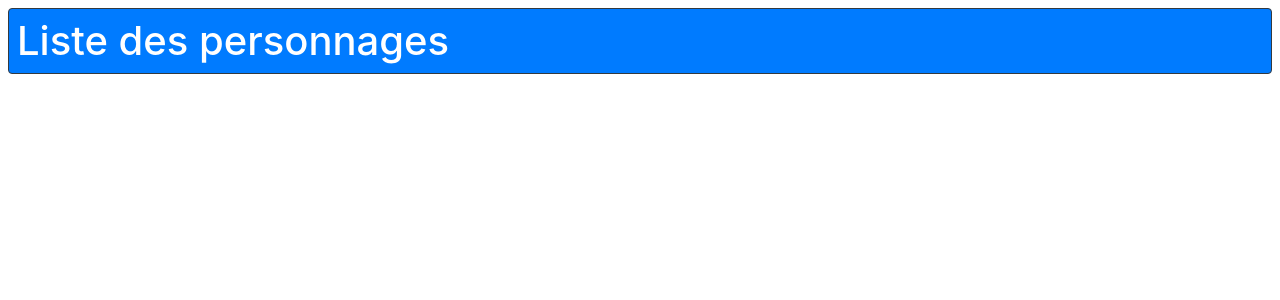
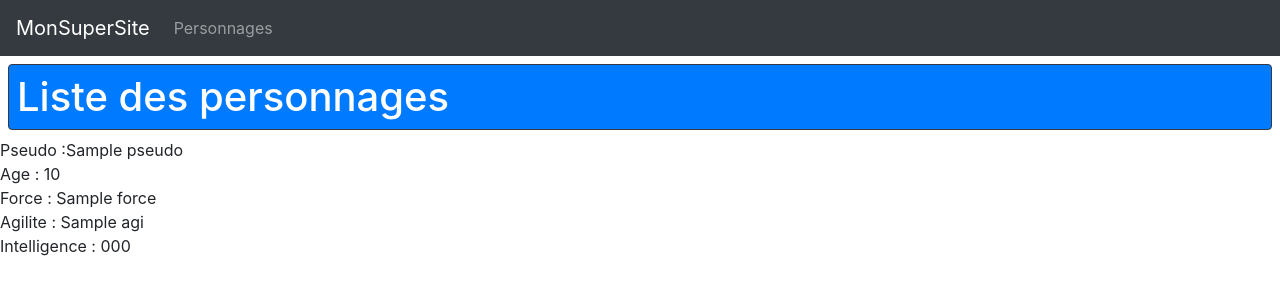
Before and after one commit to tbauer42/App1_symfony, a Symfony app: template App_1/templates/personnage/persos.html.twig in a window 1280 px wide. Shown: the top 300 px of the page. Run offline with Twig, Linux system fonts and the light colour scheme; the template is opened without the code that fills it: most values are stand-ins (such as "Sample title", 1, 10 or a date in 2020); some libraries are stand-ins or nearby versions.

Commit message:
add menu and twigpath for URL

```diff
--- a/App_1/templates/base.html.twig
+++ b/App_1/templates/base.html.twig
@@ -10,6 +10,7 @@
         <script src="https://stackpath.bootstrapcdn.com/bootstrap/4.5.0/js/bootstrap.min.js" integrity="sha384-OgVRvuATP1z7JjHLkuOU7Xw704+h835Lr+6QL9UvYjZE3Ipu6Tp75j7Bh/kR0JKI" crossorigin="anonymous"></script>
     </head>
     <body>
+        {% include "menu.html.twig"  %}
        <h1 class="rounded border border-dark bg-primary p-2 m-2 text-white">{% block monTitre %}{% endblock %}</h1>
         {% block body %}{% endblock %}
         {% block javascripts %}{% endblock %}
--- /dev/null
+++ b/App_1/templates/menu.html.twig
@@ -0,0 +1,13 @@
+<nav class="navbar navbar-expand-lg navbar-dark bg-dark">
+  <a class="navbar-brand" href="{{ path("accueil")}}">MonSuperSite</a>
+  <button class="navbar-toggler" type="button" data-toggle="collapse" data-target="#navbarSupportedContent" aria-controls="navbarSupportedContent" aria-expanded="false" aria-label="Toggle navigation">
+    <span class="navbar-toggler-icon"></span>
+  </button>
+
+  <div class="collapse navbar-collapse" id="navbarSupportedContent">
+    <ul class="navbar-nav mr-auto">
+      <li class="nav-item">
+        <a class="nav-link" href="{{ path("personnages")}}">Personnages</a>
+    </ul>
+  </div>
+</nav>
--- a/App_1/templates/personnage/persos.html.twig
+++ b/App_1/templates/personnage/persos.html.twig
@@ -6,6 +6,12 @@
 Liste des personnages
 {% endblock %}
 
+
+
 {% block body %}
-
+    <div> Pseudo :{{ pseudo }}</div>
+    <div> Age : {{ age }}</div>
+    <div> Force : {{ carac.force }}</div>
+    <div> Agilite : {{ carac.agi }}</div>
+    <div> Intelligence : {{ carac.intelligence }}</div>
 {% endblock %}
```
Also changed, not shown: App_1/src/Controller/PersonnageController.php (+12 -4 lines).
